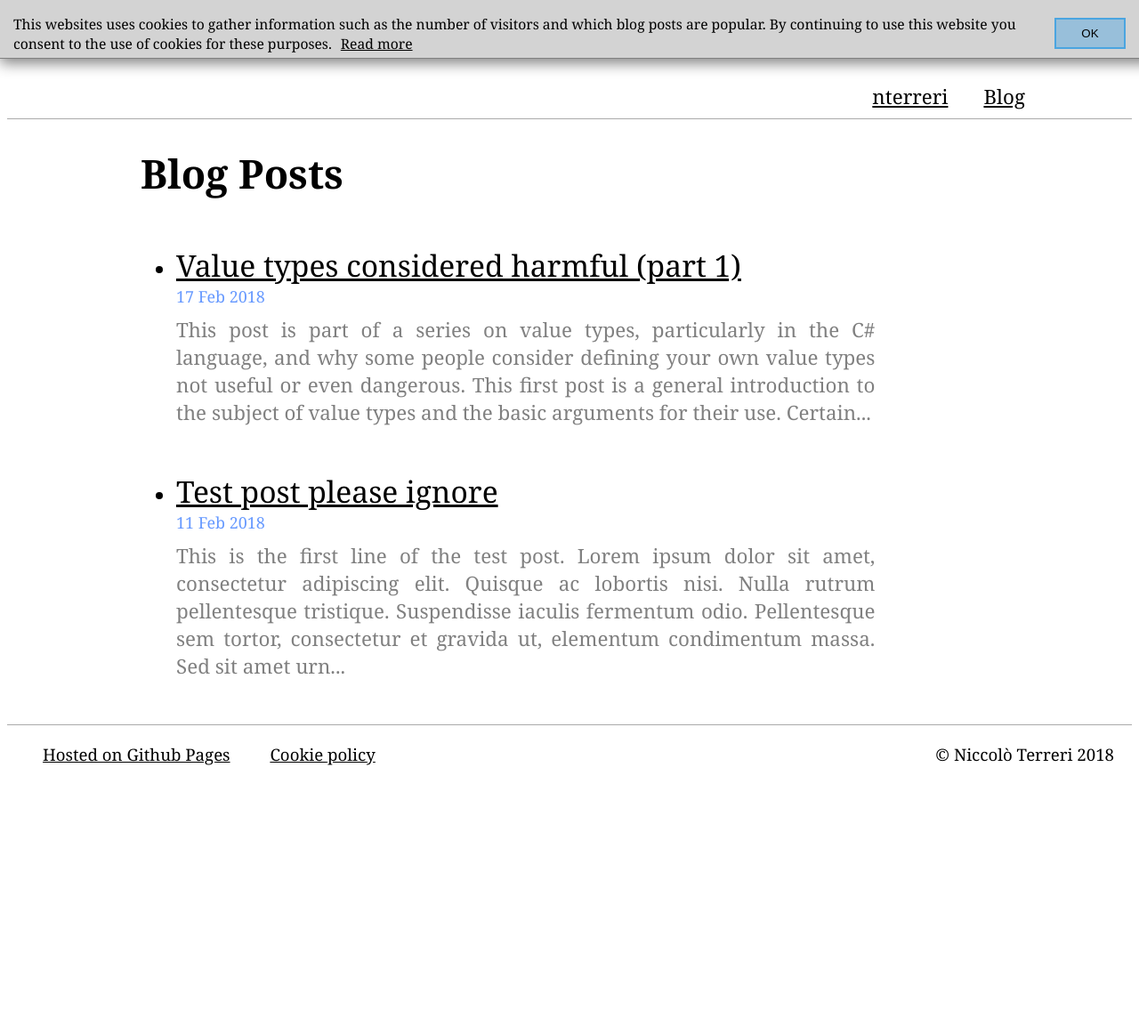
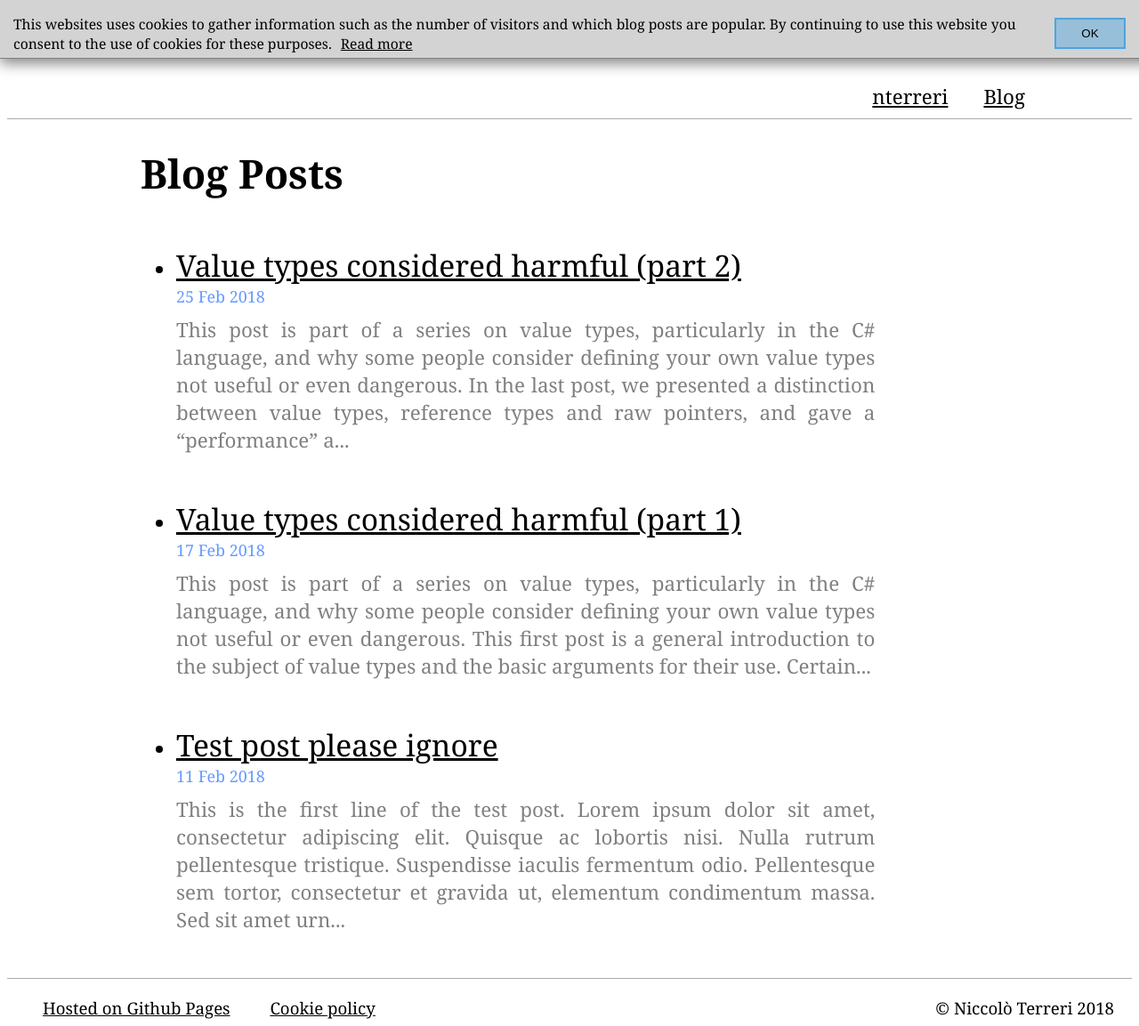
Before and after one commit to nterreri/nterreri.github.io, a Jekyll site: the page built from index.html, in a window 1280 px wide and 1153 px high. Shown: the whole window at 89% size. Built offline with Jekyll 4.4.1, drawn with Linux system fonts in a browser that asks for light colours.

Commit message:
publish second post

```diff
--- a/_drafts/value-types-considered-harmful-2.md
+++ b/_posts/2018-02-25-value-types-considered-harmful-2.md
@@ -2,6 +2,7 @@
 layout: post
 title: Value types considered harmful (part 2)
 permalink: value-types-considered-harmful-2
+date: 2018-02-25
 ---
 
 This post is part of a series on value types, particularly in the C# language, and why some people consider defining your own value types not useful or even dangerous.
```
